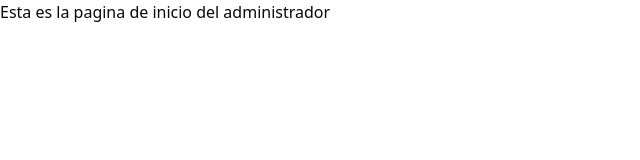
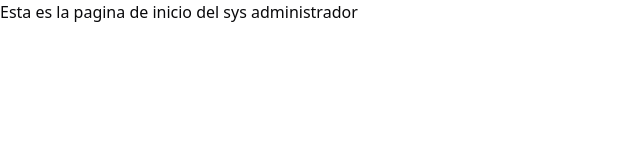
Before and after one commit to FedericoHerreraa/Buffalo, a React (Vite) app: page /home-sys-admin in a window 1280 px wide. Shown: the top 160 px of the page, without its empty margins (0-640 px from the left). Built offline with nearby package versions, Linux system fonts and the light colour scheme.

Commit message:
updating sys admin page

```diff
--- a/src/pages/Admin/HomeSysAdmin.jsx
+++ b/src/pages/Admin/HomeSysAdmin.jsx
@@ -3,7 +3,7 @@
 export default function HomeSysAdmin() {
     return (
         <div>
-            <h1>Esta es la pagina de inicio del administrador</h1>
+            <h1>Esta es la pagina de inicio del sys administrador</h1>
         </div>
     )
 }
```
